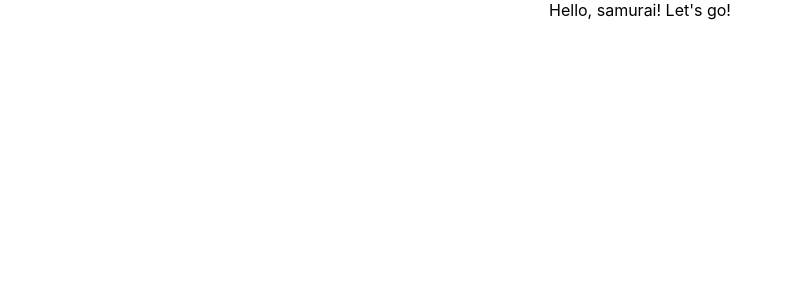
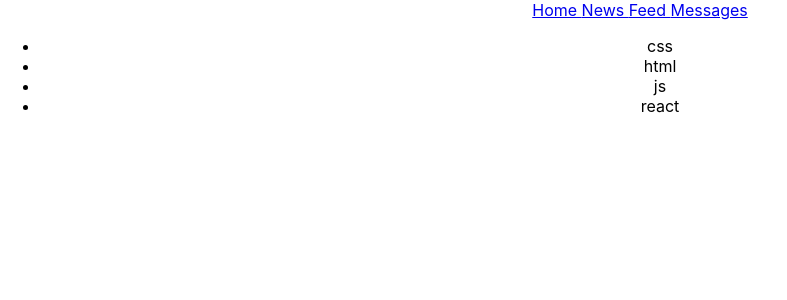
Before and after one commit to rzalyaev/way-of-samurai-ts, a React (Create React App) app: page / in a window 1280 px wide. Shown: the top 300 px of the page, without its empty margins (0-787 px from the left). Built offline with nearby package versions, Linux system fonts and the light colour scheme.

Commit message:
Add Header component and Technologies component

```diff
--- a/src/App.tsx
+++ b/src/App.tsx
@@ -1,12 +1,17 @@
 import React from 'react';
 import './App.css';
+import Header from "./Header";
+import Technologies from "./Technologies";
 
 function App() {
-  return (
-    <div className="App">
-     Hello, samurai! Let's go!
-    </div>
-  );
+    return (
+        <div className="App">
+            <Header/>
+            <Technologies/>
+        </div>
+    );
 }
 
+
+
 export default App;
```
